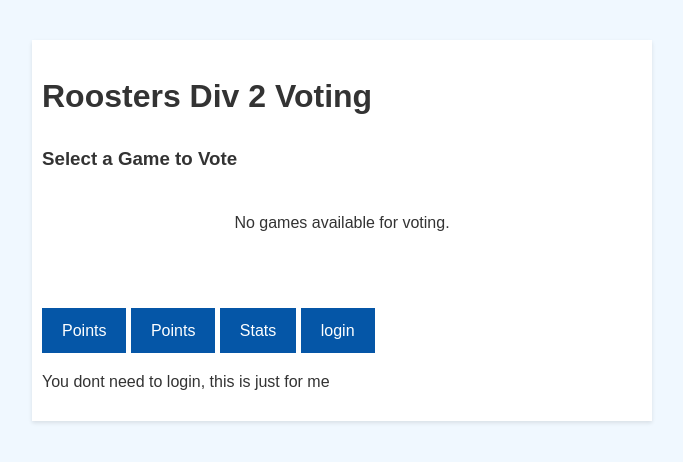
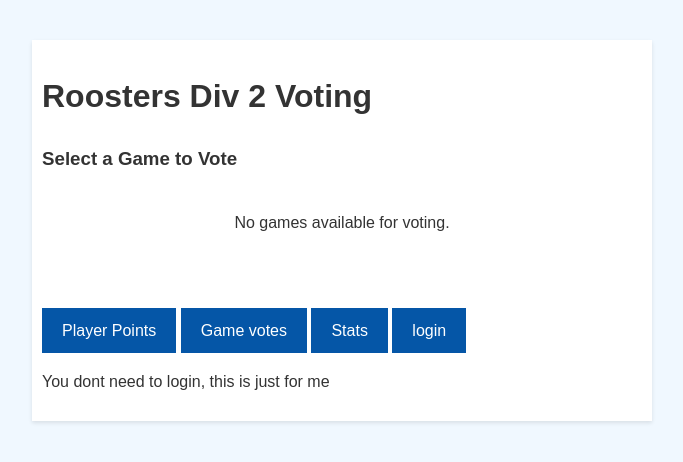
Before and after one commit to Sloth9731/Floorball-Voting, a Django app: page / in a window 1280 px wide. Shown: the top 462 px of the page, without its empty margins (298-981 px from the left). Run offline with Django 4.2, Linux system fonts and the light colour scheme; the visitor is signed in with stand-in values (Sample User, id 1); data that the repository does not hold is empty.

Commit message:
Fixes to view

```diff
--- a/floorball_voting/templates/select_game.html
+++ b/floorball_voting/templates/select_game.html
@@ -18,8 +18,8 @@
         {% endfor %}
     </ul>
     {% if user.is_authenticated and user.is_staff %}
-    <a href="{% url 'player_votes' %}">Points</a>
-    <a href="{% url 'game_info' %}">Points</a>
+    <a href="{% url 'player_votes' %}">Player Points</a>
+    <a href="{% url 'game_info' %}">Game votes</a>
     {% endif %}
     <a href="{% url 'statistics' %}">Stats</a>
     <a href="{% url 'login'%}"> login</a><p>You dont need to login, this is just for me</p>
--- a/floorball_voting/views.py
+++ b/floorball_voting/views.py
@@ -97,14 +97,17 @@ def game_info(request):
 
     # Get the selected game ID from the request
     selected_game_id = request.GET.get('game_id')
+    player_votes = defaultdict(int)
+    fines = []
+    selected_game = None
+    ordered_players = None
+
 
     if selected_game_id:
         # Get the selected game
         selected_game = get_object_or_404(Game, pk=selected_game_id)
 
         # Collect votes and fines for the selected game
-        player_votes = defaultdict(int)
-        fines = []
 
         # Iterate through the votes for the selected game
         votes_for_game = Vote.objects.filter(game=selected_game)
@@ -122,16 +125,12 @@ def game_info(request):
         ordered_players = sorted(players, key=lambda player: player_votes[player], reverse=True)
 
         # Prepare the data to be sent to the template
-        context = {
-            'players': ordered_players,
-            'selected_game': selected_game,
-            'player_votes': player_votes,
-            'fines': fines,
-        }
+    context = {
+        'players': ordered_players,
+        'selected_game': selected_game,
+        'player_votes': player_votes,
+        'fines': fines,
+    }
 
         # Render the template and return the response
-        return render(request, 'game_info.html', context)
-
-    else:
-        # Handle the case when no game is selected
-        return HttpResponse("No game selected.")
+    return render(request, 'game_info.html', context)
```
